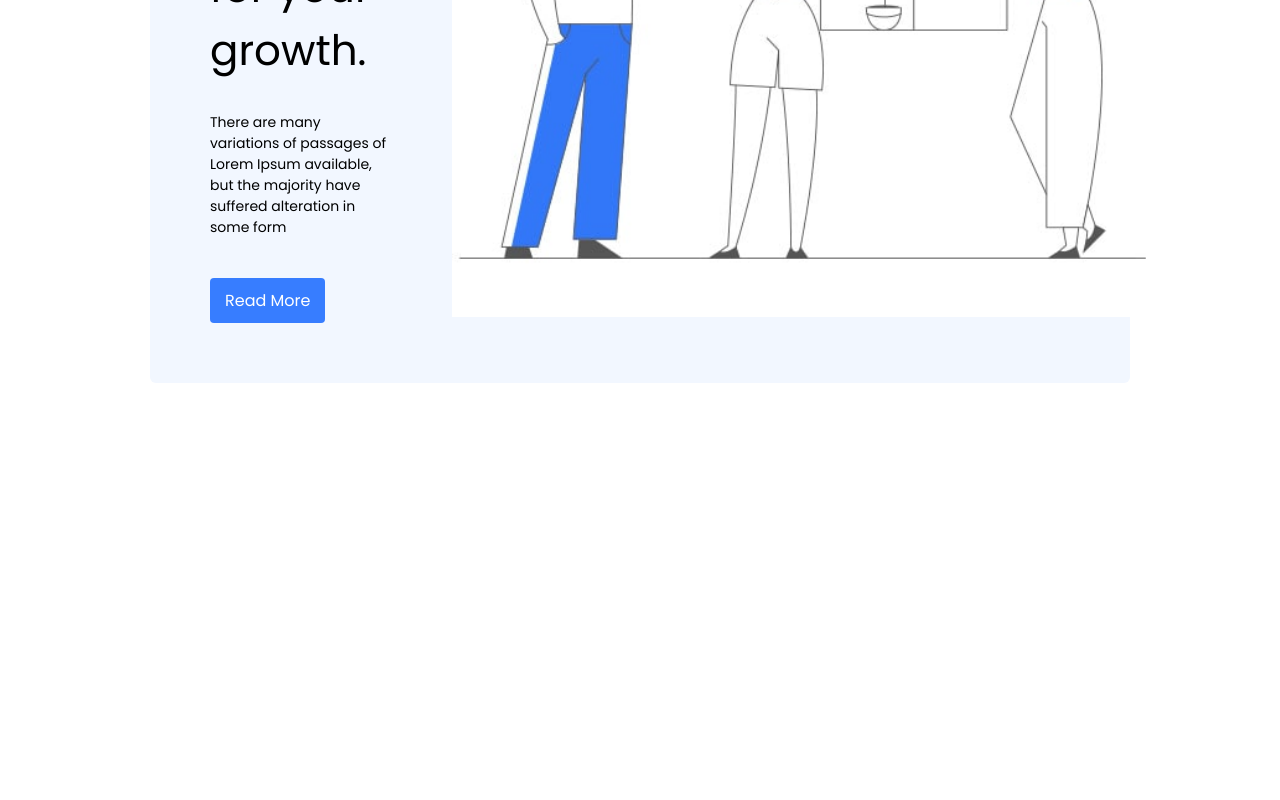
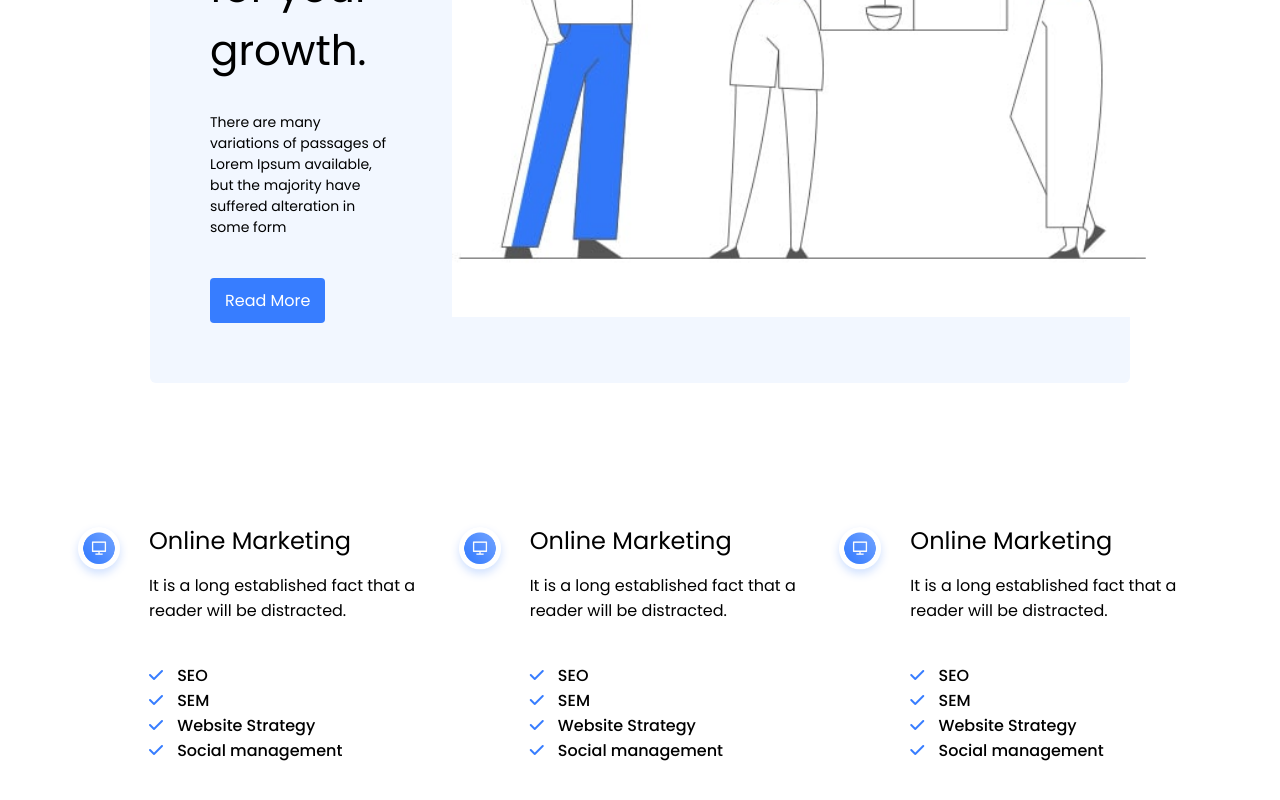
Before and after one commit to fracs31/proj-html-vuejs, a Vue app: page / in a window 1280 px wide. Shown: the part 380-1180 px from the top of the page. Before the commit the page ends 800 px from the top, so only its background shows below. Built offline with nearby package versions, Linux system fonts and the light colour scheme.

Commit message:
ADD marketing section

```diff
--- a/src/components/Main.vue
+++ b/src/components/Main.vue
@@ -1,12 +1,14 @@
 <!-- JavaScript -->
 <script>
 import Hero from "./Hero.vue"; //importo l'hero
+import Marketing from "./Marketing.vue"; //importo la sezione di marketing
 
 //Esporto
 export default {
     //Componenti
     components: {
-        Hero,
+        Hero, //hero
+        Marketing, //marketing
     }
 }
 </script>
@@ -17,6 +19,8 @@ export default {
     <main class="main-content">
         <!-- Hero -->
         <Hero></Hero>
+        <!-- Marketing -->
+        <Marketing></Marketing>
     </main>
 </template>
 
--- /dev/null
+++ b/src/components/Marketing.vue
@@ -0,0 +1,173 @@
+<!-- JavaScript -->
+<script>
+</script>
+
+<!-- Template -->
+<template>
+    <!-- Marketing -->
+    <section class="marketing">
+        <!-- Container -->
+        <div class="container">
+            <!-- Offerte -->
+            <ul class="offerts">
+                <!-- Piano -->
+                <li class="plan">
+                    <!-- Immagine del piano -->
+                    <div class="plan__image">
+                        <!-- Immagine -->
+                        <img class="plan__image--img" src="../assets/img/24.png" alt="Plan">
+                    </div>
+                    <!-- Descrizione -->
+                    <div class="plan__description">
+                        <!-- Titolo -->
+                        <h2 class="plan__description--title">
+                            Online Marketing
+                        </h2>
+                        <!-- Testo -->
+                        <p class="plan__description--text">
+                            It is a long established fact that a reader
+                            will be distracted.
+                        </p>
+                        <!-- Lista -->
+                        <ul class="pros">
+                            <!-- Elemento della lista -->
+                            <li class="pros__element">
+                                <span class="check"><i class="fa-solid fa-check"></i></span> SEO
+                            </li>
+                            <!-- Elemento della lista -->
+                            <li class="pros__element">
+                                <span class="check"><i class="fa-solid fa-check"></i></span> SEM
+                            </li>
+                            <!-- Elemento della lista -->
+                            <li class="pros__element">
+                                <span class="check"><i class="fa-solid fa-check"></i></span> Website Strategy
+                            </li>
+                            <!-- Elemento della lista -->
+                            <li class="pros__element">
+                                <span class="check"><i class="fa-solid fa-check"></i></span> Social management
+                            </li>
+                        </ul>
+                    </div>
+                </li>
+                <!-- Piano -->
+                <li class="plan">
+                    <!-- Immagine del piano -->
+                    <div class="plan__image">
+                        <!-- Immagine -->
+                        <img class="plan__image--img" src="../assets/img/24.png" alt="Plan">
+                    </div>
+                    <!-- Descrizione -->
+                    <div class="plan__description">
+                        <!-- Titolo -->
+                        <h2 class="plan__description--title">
+                            Online Marketing
+                        </h2>
+                        <!-- Testo -->
+                        <p class="plan__description--text">
+                            It is a long established fact that a reader
+                            will be distracted.
+                        </p>
+                        <!-- Lista -->
+                        <ul class="pros">
+                            <!-- Elemento della lista -->
+                            <li class="pros__element">
+                                <span class="check"><i class="fa-solid fa-check"></i></span> SEO
+                            </li>
+                            <!-- Elemento della lista -->
+                            <li class="pros__element">
+                                <span class="check"><i class="fa-solid fa-check"></i></span> SEM
+                            </li>
+                            <!-- Elemento della lista -->
+                            <li class="pros__element">
+                                <span class="check"><i class="fa-solid fa-check"></i></span> Website Strategy
+                            </li>
+                            <!-- Elemento della lista -->
+                            <li class="pros__element">
+                                <span class="check"><i class="fa-solid fa-check"></i></span> Social management
+                            </li>
+                        </ul>
+                    </div>
+                </li>
+                <!-- Piano -->
+                <li class="plan">
+                    <!-- Immagine del piano -->
+                    <div class="plan__image">
+                        <!-- Immagine -->
+                        <img class="plan__image--img" src="../assets/img/24.png" alt="Plan">
+                    </div>
+                    <!-- Descrizione -->
+                    <div class="plan__description">
+                        <!-- Titolo -->
+                        <h2 class="plan__description--title">
+                            Online Marketing
+                        </h2>
+                        <!-- Testo -->
+                        <p class="plan__description--text">
+                            It is a long established fact that a reader
+                            will be distracted.
+                        </p>
+                        <!-- Lista -->
+                        <ul class="pros">
+                            <!-- Elemento della lista -->
+                            <li class="pros__element">
+                                <span class="check"><i class="fa-solid fa-check"></i></span> SEO
+                            </li>
+                            <!-- Elemento della lista -->
+                            <li class="pros__element">
+                                <span class="check"><i class="fa-solid fa-check"></i></span> SEM
+                            </li>
+                            <!-- Elemento della lista -->
+                            <li class="pros__element">
+                                <span class="check"><i class="fa-solid fa-check"></i></span> Website Strategy
+                            </li>
+                            <!-- Elemento della lista -->
+                            <li class="pros__element">
+                                <span class="check"><i class="fa-solid fa-check"></i></span> Social management
+                            </li>
+                        </ul>
+                    </div>
+                </li>
+            </ul>
+        </div>
+    </section>
+</template>
+
+<!-- CSS -->
+<style scoped>
+    /* Marketing */
+    .marketing {
+        padding: 130px 0px;
+    }
+    /* Offerte */
+    .offerts {
+        display: flex;
+    }
+    /* Piano */
+    .plan {
+        display: flex;
+        gap: 20px;
+    }
+    /* Immagine del piano */
+    .plan__image--img {
+        width: 60px;
+    }
+    /* Titolo del piano */
+    .plan__description--title {
+        font-weight: normal;
+        margin-bottom: 15px;
+    }
+    /* Testo del piano */
+    .plan__description--text {
+        font-size: 16px;
+        margin-bottom: 40px;
+    }
+    /* Elemento della lista dei pro */
+    .pros__element {
+        font-weight: 500;
+    }
+    /* Check */
+    .check {
+        color: var(--blue);
+        margin-right: 10px;
+    }
+</style>
```
